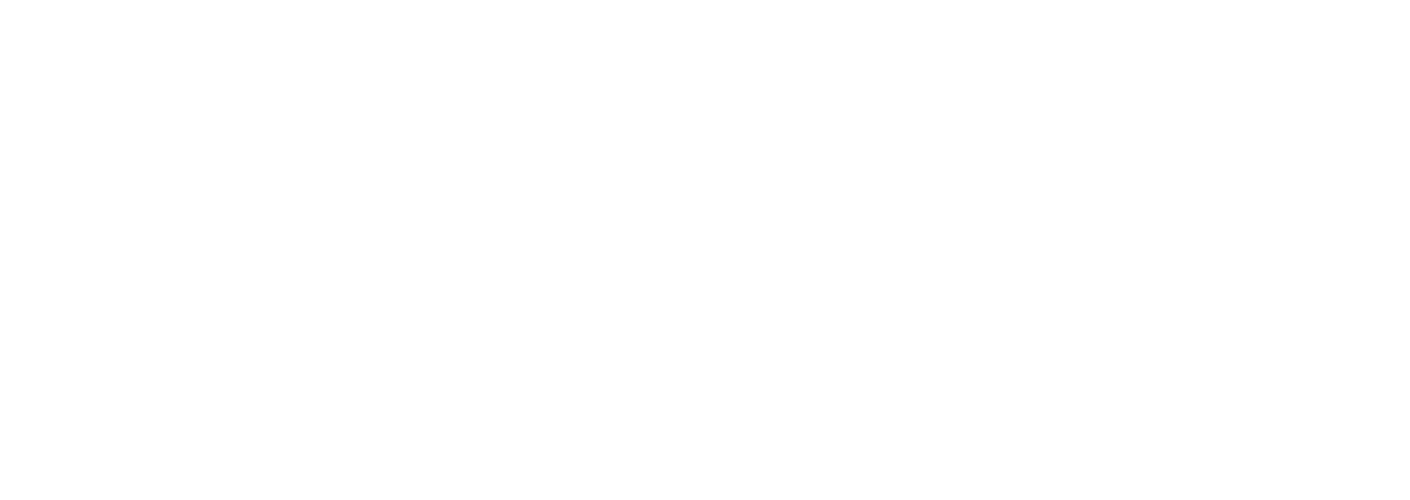
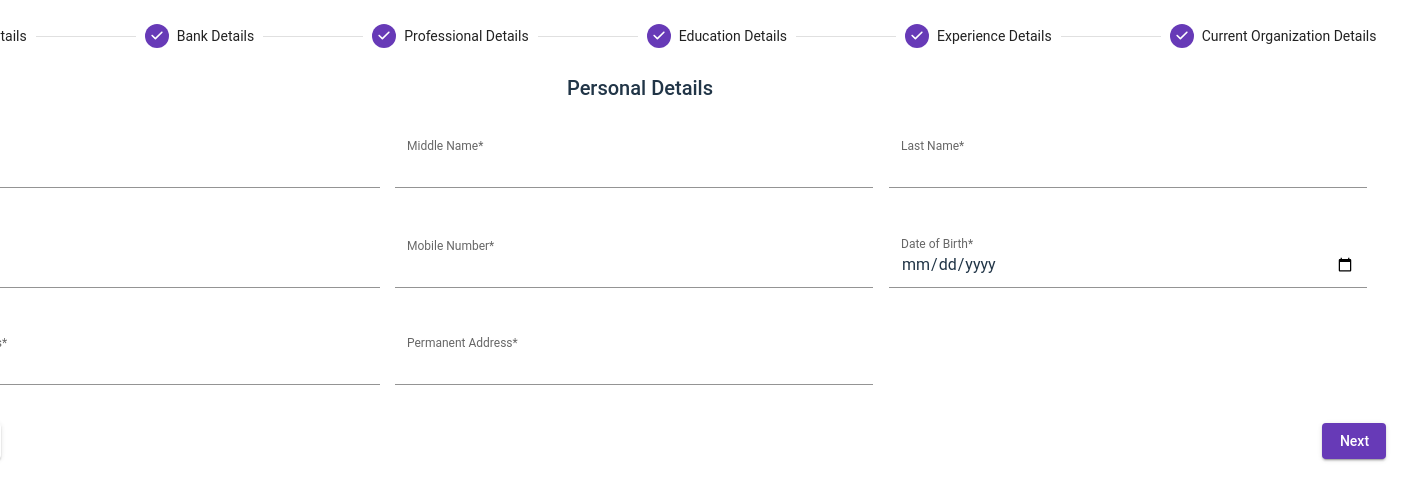
Before and after one commit to Aayushrorix/Rorix_Tasks, a React (Vite) app in the folder EMS_Portal/: page /edit-employee/1 in a window 1280 px wide. Before the commit this address had no page. Shown: the top 500 px of the page, 1410 px wide, since content can reach past the window. Built offline with nearby package versions, Linux system fonts and the light colour scheme.

Commit message:
Edit and Delete complete, Education and Experienceis remaining with design also

```diff
--- a/EMS_Portal/src/App.tsx
+++ b/EMS_Portal/src/App.tsx
@@ -1,5 +1,6 @@
 import './App.css'
 import AddEmployee from './components/AddEmployee'
+import EditEmployee from './components/EditEmployee'
 import Home from './components/Home'
 import { BrowserRouter as Router, Routes, Route } from "react-router-dom"
 
@@ -13,6 +14,7 @@ function App() {
         <Routes>
           <Route path='/' element={<Home/>}/>
           <Route path='/add-employee' element={<AddEmployee/>}/>
+          <Route path='/edit-employee/:id' element={<EditEmployee/>}></Route>
         </Routes>
       </Router>
     </>
--- /dev/null
+++ b/EMS_Portal/src/components/EditEmployee.tsx
@@ -0,0 +1,14 @@
+// import React from 'react'
+import {FormPage} from "./Forms/FormPage"
+import HeaderSteps from "./HeaderSteps"
+
+function EditEmployee() {
+  return (
+    <div>
+        <HeaderSteps/>
+        <FormPage/>
+    </div>
+  )
+}
+
+export default EditEmployee
--- a/EMS_Portal/src/components/Forms/EducationDetail.tsx
+++ b/EMS_Portal/src/components/Forms/EducationDetail.tsx
@@ -1,4 +1,4 @@
-import React, { useEffect } from 'react'
+// import React, { useEffect } from 'react'
 import './FormPage.css'
 import './EducationDetail.css'
 import '../Home.css'
@@ -169,11 +169,8 @@ function add_education_form(){
 
 function EducationDetail({formik}:any) {
 
-
-
-
   const [edu_form, setEdu_form] = useState<JSX.Element | null>(null);
-  const [educationDetails, setEducationDetails] = useState([])
+  // const [educationDetails, setEducationDetails] = useState([])
   // const [edu, setEdu] = useState<EducationInfo>(Object);
   // const [edu, setEdu] = useState<EducationInfo>({ educationName: '', universityName: '', yearOfPassing: '', result: '' });
 
@@ -241,7 +238,7 @@ function EducationDetail({formik}:any) {
                 <td className='mat-cell'>B</td>
               </tr>
 
-              {educationDetails &&
+              {/* {educationDetails &&
               educationDetails.map((edu:any,index:any) => (
                 <tr className='mat-row' key={index}>
                   <td className='mat-cell'>{edu.educationName}</td>
@@ -250,7 +247,7 @@ function EducationDetail({formik}:any) {
                   <td className='mat-cell'>{edu.yearOfPassing}</td>
                   <td className='mat-cell'>B</td>
                 </tr>
-              ))}
+              ))} */}
 
               {edu_form}
             </tbody>
--- a/EMS_Portal/src/components/Forms/FormPage.tsx
+++ b/EMS_Portal/src/components/Forms/FormPage.tsx
@@ -1,4 +1,4 @@
-import  { useState } from 'react';
+import  { useEffect, useState } from 'react';
 import './FormPage.css';
 import PersonalDetails from './PersonalDetails';
 import BankDetails from './BankDetails';
@@ -6,22 +6,41 @@ import ProfessionalDetails from './ProfessionalDetails';
 import EducationDetail from './EducationDetail';
 import ExperienceDetail from './ExperienceDetail';
 import CurrentOrganizationDetail from './CurrentOrganizationDetail';
-import { useNavigate } from 'react-router-dom'
-import {  useAddEmployeeMutation } from '../../slices/EmployeeSlice';
+import { useNavigate, useParams } from 'react-router-dom'
+import {  useAddEmployeeMutation , useUpdateEmployeeMutation} from '../../slices/EmployeeSlice';
 // import { Employee } from '../../models/EmployeeModel';
 
 import { useFormik } from 'formik'
 import * as Yup from 'yup'
 import { v4 as uuidv4 } from 'uuid';
+import { RootState } from '../../store/store';
+import { useSelector } from 'react-redux';
+// import { Employee } from '../../models/EmployeeModel';
+// import { faL } from '@fortawesome/free-solid-svg-icons';
 // import { Employee } from '../../models/EmployeeModel';
 
 const FormPage = () => {
 
     const [addEmployee] = useAddEmployeeMutation()
+    const [updateEmployee] = useUpdateEmployeeMutation()
+    const [editMode, setEditMode] = useState(false)
 
-    const formik = useFormik({
-        initialValues: {
-            id:uuidv4(),
+    interface ApiResponse{
+        employees?: any[]
+    }
+
+
+    interface QueryState {
+        data?:ApiResponse;
+        // other properties depending on your RTK Query setup
+      }
+
+
+    const {id} = useParams();
+    const [empID, setEmpId] = useState(id?id:uuidv4())
+    const [initialValue, setInitialValue] = useState(
+        {
+        id:empID,
         personalDetail: {
             firstName: "",
             middleName: "",
@@ -87,8 +106,44 @@ const FormPage = () => {
             joiningDate: "",
             appraisalDate: "",
             currentCTC: "",
-            },
-        },
+        }
+    })
+    useEffect(() => {
+        if (id) {
+            setEditMode(true); // Set editMode to true when id exists
+            // setEmpId(id)
+        } else {
+            setEditMode(false); // Set editMode to false when id does not exist
+            // setEmpId(uuidv4())
+        }
+    }, [id]);
+
+    // console.log("MODE ..........->",editMode)
+    // console.log("ID ..........->",empID)
+
+    const allEmployees = useSelector((state:RootState) => {
+        const queries = Object.values(state.api.queries) as QueryState[];
+        return queries.length > 0 && queries[0].data?.employees ? queries[0].data.employees : [];
+      });
+
+    const currEmployee = allEmployees.find(emp => emp.id == id);
+    // console.log("Current EMP -> ",currEmployee)
+
+    // if(currEmployee){
+    //     setInitialValue(currEmployee)
+    // }
+
+    useEffect(() => {
+        if (currEmployee) {
+            setInitialValue(currEmployee)
+            formik.setValues(currEmployee);
+        }
+    }, [currEmployee]);
+
+    // console.log("Initial ----> ",initialValue)
+
+    const formik = useFormik({
+        initialValues: initialValue,
         validationSchema:Yup.object({
             personalDetail:Yup.object({
                 firstName: Yup.string()
@@ -148,13 +203,13 @@ const FormPage = () => {
             }),
         }) ,
         onSubmit: (values:any, { resetForm }) => {
-            console.log("values -->",values)
+            // console.log("values -->",values)
             // Reset the form after submission
             addEmployee(values)
             resetForm();
             nevigate('/')
 
-            console.log("Form Submitted", values);
+            // console.log("Form Submitted", values);
 
           }
 
@@ -273,6 +328,13 @@ const FormPage = () => {
         }
     };
 
+    function onEditSave(emp:any){
+        console.log(emp)
+        setEditMode(false)
+        updateEmployee(emp)
+        nevigate('/')
+    }
+
     return (
         <div className="div-form-main">
             <form onSubmit={formik.handleSubmit}>
@@ -302,9 +364,14 @@ const FormPage = () => {
                                     Next
                                 </button>
                             }
-                            {currentPage === 'currentOrganization' &&
+                            {currentPage === 'currentOrganization' && !editMode &&
                                 <button type="submit" className='raised-button btn-primary'>
                                     Submit
+                                </button>
+                            }
+                            {currentPage === 'currentOrganization' && editMode &&
+                                <button type="button" onClick={()=>onEditSave(formik.values)} className='raised-button btn-primary'>
+                                    Save
                                 </button>
                             }
                         </span>
--- a/EMS_Portal/src/components/Home.tsx
+++ b/EMS_Portal/src/components/Home.tsx
@@ -1,16 +1,18 @@
 // import React from 'react'
-import { useNavigate } from 'react-router-dom'
+import { Link, useNavigate } from 'react-router-dom'
 import './Home.css'
 // import { FontAwesomeIcon } from '@fortawesome/react-fontawesome';
 import { useSelector } from 'react-redux';
 import { RootState } from '../store/store';
 import { Employee } from '../models/EmployeeModel';
-import { useGetEmployeesQuery } from '../slices/EmployeeSlice';
+import { useGetEmployeesQuery, useDeleteEmployeeMutation } from '../slices/EmployeeSlice';
 // import { useEffect } from 'react';
 
 
 function Home() {
     const nevigate = useNavigate()
+
+    const [deleteEmployee] = useDeleteEmployeeMutation()
 
     type ApiResponse = {
         'employees': Employee[];
@@ -27,6 +29,14 @@ function Home() {
 
         return queries.length > 0 && queries[0].data ? queries[0].data.employees : [];
     });
+
+    function deleteRecord(id:string){
+        deleteEmployee(id)
+    }
+
+    // function editRecord(emp:any){
+    //     nevigate('/edit-employee')
+    // }
 
     console.log("All Employees -> ",allEmployees)
 
@@ -122,15 +132,19 @@ function Home() {
                         }
 
                         {allEmployees.map((emp)=>(
-                            <tr key={String(emp.id)} className='mat-row'>
+                            <tr key={emp.id} className='mat-row'>
                                 <td className='mat-cell'>{emp.personalDetail.firstName}</td>
                                 <td className='mat-cell'>{emp.personalDetail.firstName}</td>
                                 <td className='mat-cell'>{emp.professionalDetail.department}</td>
                                 <td className='mat-cell'>{emp.professionalDetail.designation}</td>
                                 <td className='mat-cell'>{emp.personalDetail.email}</td>
                                 <td className='mat-cell'>{emp.personalDetail.mobileNumber}</td>
-                                <td className='mat-cell'>{String(emp.id)}</td>
-                                <td className='mat-cell'>{emp.personalDetail.firstName}</td>
+                                <td className='mat-cell'>{emp.id}</td>
+                                <td className='mat-cell'>
+                                    {/* <button type='button' onClick={() => editRecord(emp)}>Edit</button> */}
+                                    <Link to={`/edit-employee/${emp.id}`} ><button>Edit</button></Link>
+                                    <button type='button' onClick={()=>deleteRecord(emp.id)}>Delete</button>
+                                </td>
                             </tr>
                         ))}
                     </tbody>
--- a/EMS_Portal/src/models/EmployeeModel.tsx
+++ b/EMS_Portal/src/models/EmployeeModel.tsx
@@ -69,7 +69,7 @@ export interface CurrentOrganizationDetail{
 }
 
 export interface Employee{
-    id: Number;
+    id: string;
     personalDetail: PersonalDetail;
     bankDetail: BankDetails;
     currentOrganizationDetail: CurrentOrganizationDetail;
--- a/EMS_Portal/src/slices/EmployeeSlice.tsx
+++ b/EMS_Portal/src/slices/EmployeeSlice.tsx
@@ -20,18 +20,18 @@ export const employeeApi = createApi({
             }),
             invalidatesTags: ["Employee"],
         }),
-        deleteEmployee: builder.mutation<void, number>({
-            query: (id) => ({
-                url: `/${id}`,
+        deleteEmployee: builder.mutation<void, string>({
+            query: (id:string) => ({
+                url: `/delete/${id}`,
                 method: 'DELETE',
             }),
             invalidatesTags: ["Employee"],
         }),
-        updateEmployee: builder.mutation<void, Partial<Employee> & Pick<Employee, 'id'>>({
-            query: ({id,...rest}) => ({
-                url: `/${id}`,
+        updateEmployee: builder.mutation<any,any>({
+            query: (emp) => ({
+                url: `/update`,
                 method: 'PUT',
-                body: rest,
+                body: emp,
             }),
             invalidatesTags: ['Employee']
         }),
```
Lines whose indentation alone changed are shown as unchanged.
